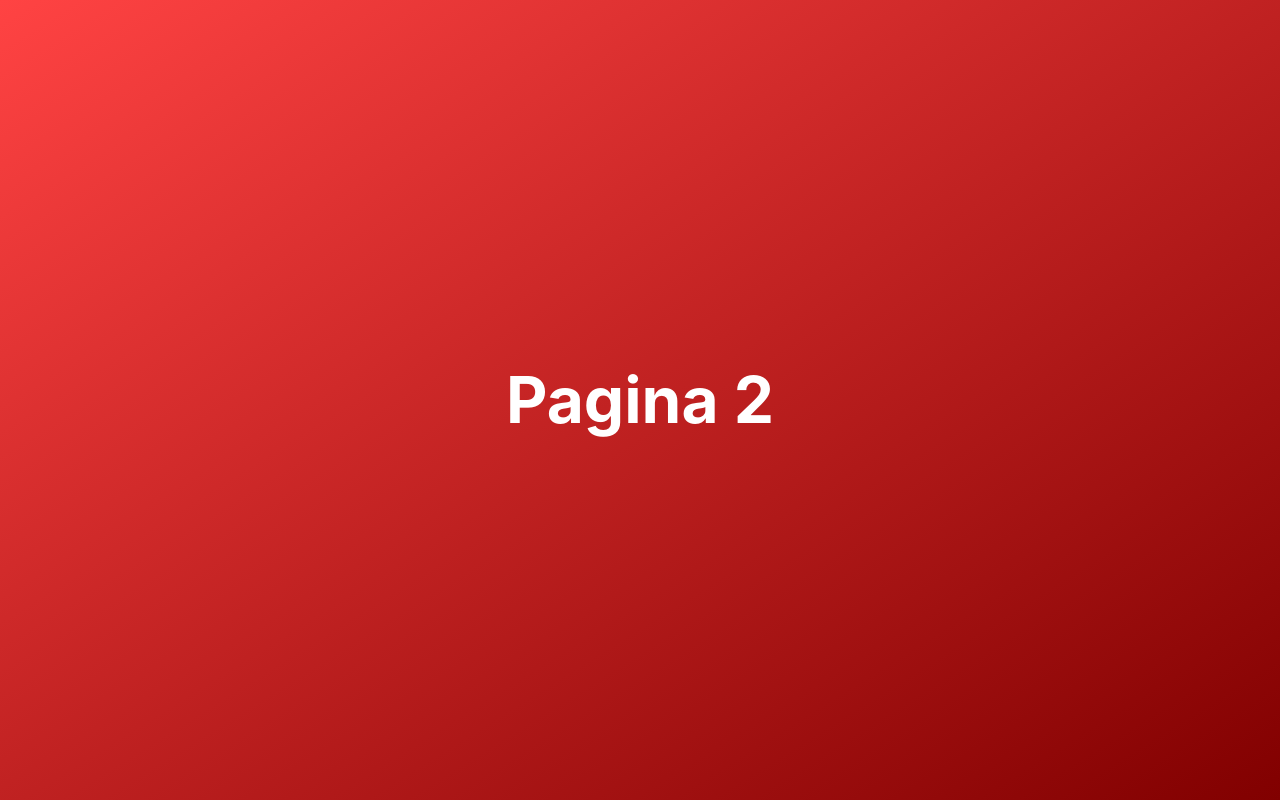
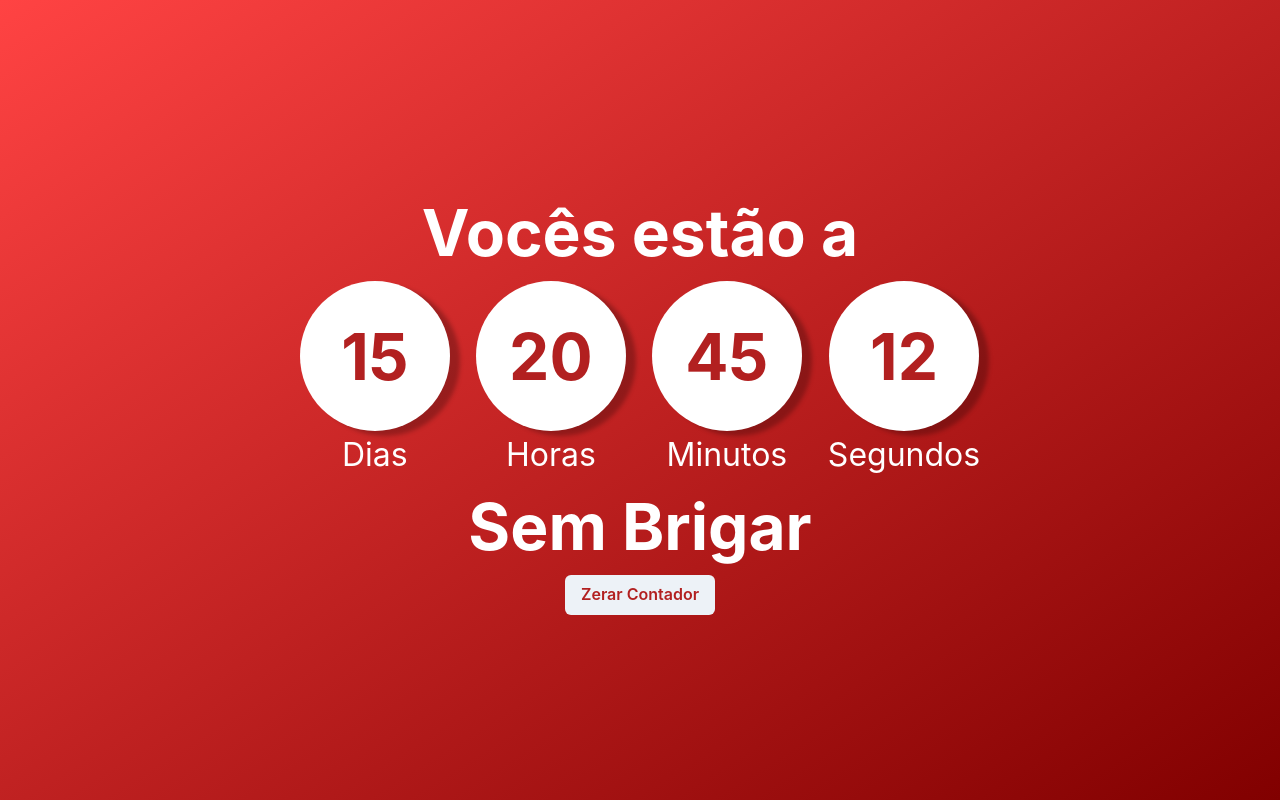
Before and after one commit to RenanCristovao/N-o-Briguem, a React (Create React App) app: page /NaoBriguem in a window 1280 px wide. Built offline with nearby package versions, Linux system fonts and the light colour scheme.

Commit message:
Ajusts page NaoBriguem

```diff
--- a/src/page/NaoBriguem.js
+++ b/src/page/NaoBriguem.js
@@ -1,14 +1,54 @@
-import { Flex, Text} from '@chakra-ui/react'
+import { Flex, Text, Box, Button} from '@chakra-ui/react'
+
 
 function NaoBriguem() {
   return (
 
     <Flex h='100vh' w='100vw' bgGradient='linear(to-br, #FF4343, #810000)' justify={'center'} align='center' >
 
-      <Flex color='white' direction='column'>
+      <Flex color='white' direction='column'  align='center' >
         <Text fontSize='64px' as='b' >
-          Pagina 2
+          Vocês estão a
         </Text>
+        <Flex >
+          <Box fontSize='32px' align='center' margin='0 13px'>
+            <Box bg='white'  borderRadius='100%' p='7' w='150px' h='150px'  boxShadow='10px 5px 4px rgba(0, 0, 0, 0.25)' >
+              <Text color='#B22020' fontSize='64px' as='b'  >
+                15
+              </Text>
+            </Box>
+              Dias
+          </Box>
+          <Box fontSize='32px' align='center' margin='0 13px'>
+            <Box bg='white'  borderRadius='100%' p='7' w='150px' h='150px'  boxShadow='10px 5px 4px rgba(0, 0, 0, 0.25)' >
+              <Text color='#B22020' fontSize='64px' as='b'  >
+                20
+              </Text>
+            </Box>
+              Horas
+          </Box>
+          <Box fontSize='32px' align='center' margin='0 13px'>
+            <Box bg='white'  borderRadius='100%' p='7' w='150px' h='150px'  boxShadow='10px 5px 4px rgba(0, 0, 0, 0.25)' >
+              <Text color='#B22020' fontSize='64px' as='b'  >
+               45
+              </Text>
+            </Box>
+              Minutos
+          </Box>
+          <Box fontSize='32px' align='center' margin='0 13px'>
+            <Box bg='white'  borderRadius='100%' p='7' w='150px' h='150px'  boxShadow='10px 5px 4px rgba(0, 0, 0, 0.25)' >
+              <Text color='#B22020' fontSize='64px' as='b' justifySelf={'center'} >
+                12
+              </Text>
+            </Box>
+              Segundos
+          </Box>
+
+        </Flex>
+        <Text fontSize='64px' as='b' >
+          Sem Brigar
+        </Text>
+        <Button color='#B22020'>Zerar Contador</Button>
       </Flex>
     </Flex>
 
```
